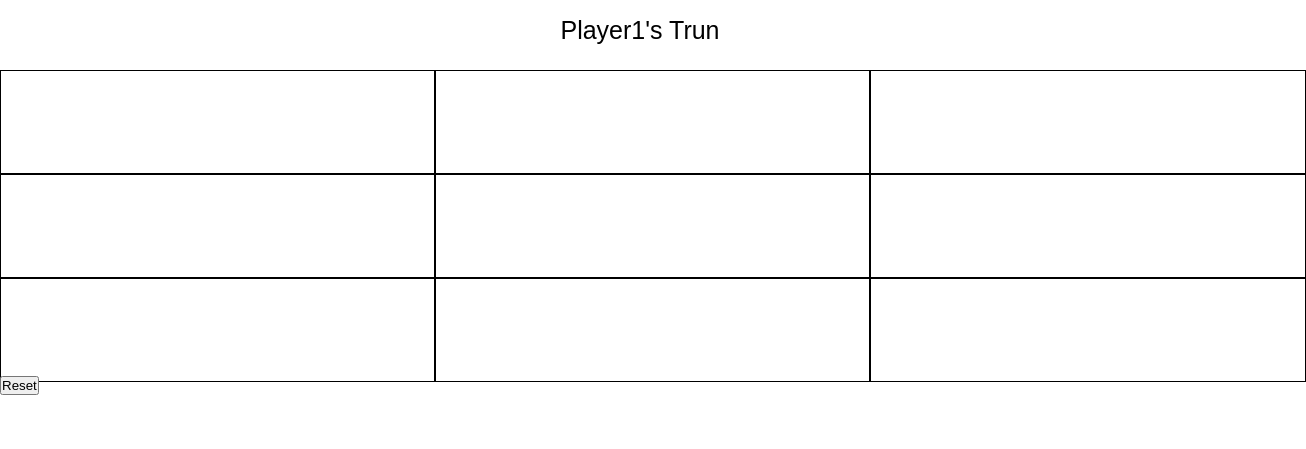
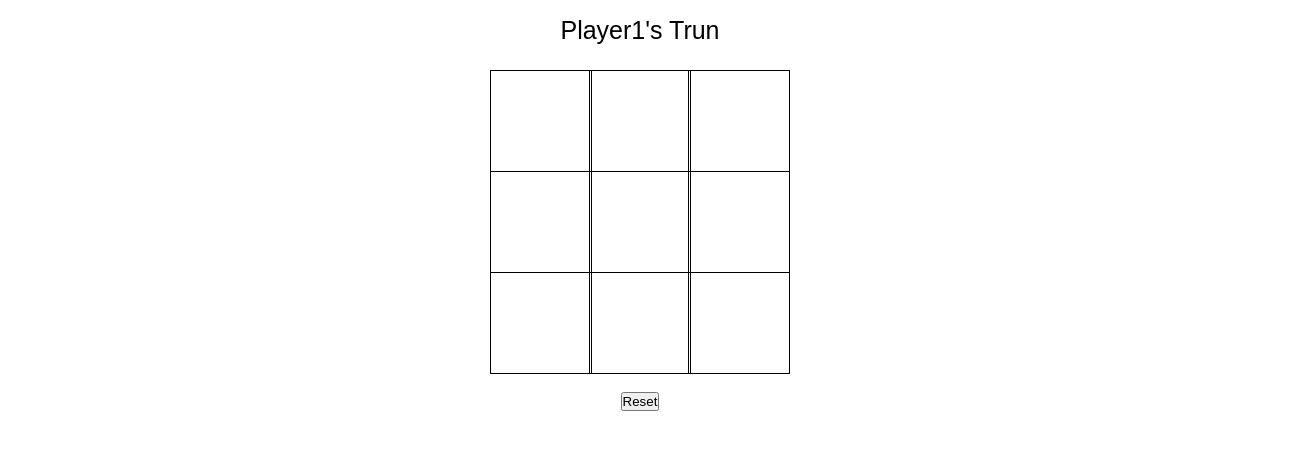
Before and after one commit to Nikkeljohn/Tic-tac-toe, a plain HTML site: page index.html in a window 1280 px wide. Shown: the part 207-656 px from the top of the page, 1306 px wide, since content can reach past the window. Drawn offline with Linux system fonts and the light colour scheme.

Commit message:
deleted some style to see changes and added new style instead

```diff
--- a/assets/css/style.css
+++ b/assets/css/style.css
@@ -1,3 +1,4 @@
+
 *{
     padding: 0;
     margin: 0;
@@ -27,11 +28,11 @@
 }
 
 .container{
-    max-width: 100%;
+    max-width: 300px;
     margin:0 auto;
     display: grid;
-    grid-template-columns: 34% 34% 34%;
-    grid-template-rows: 34% 34% 34%;
+    grid-template-columns: 33% 33% 33%;
+    grid-template-rows: 33% 33% 33%;
 
 }
 .tile{
@@ -44,3 +45,10 @@
     align-items: center;
     font-size: 45px;
 }
+.controls {
+    display: flex;
+    flex-direction: row;
+    justify-content: center;
+    align-items: center;
+    margin-top: 1em;
+}
```
Also changed, not shown: assets/css/styles.css (added).
